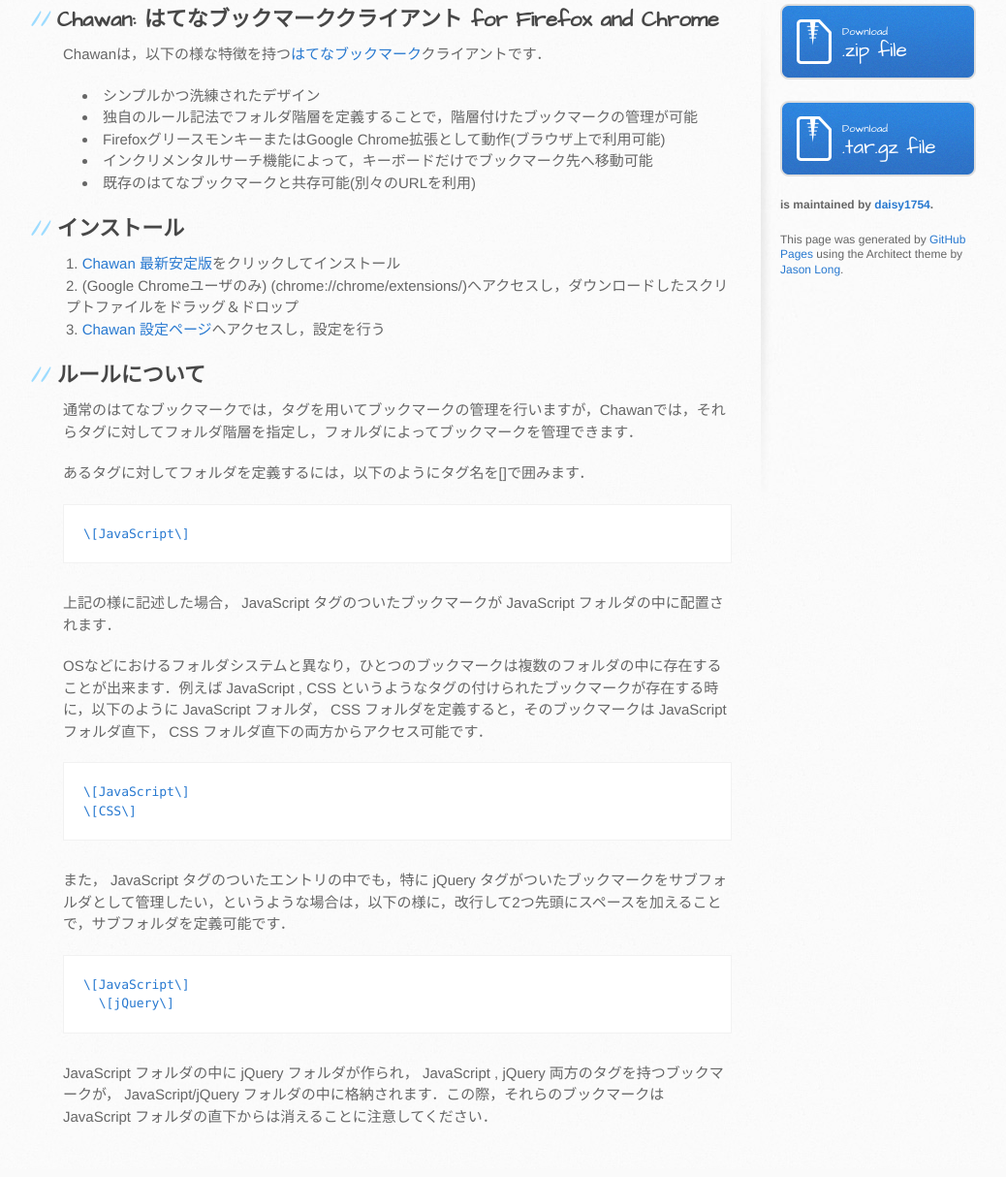
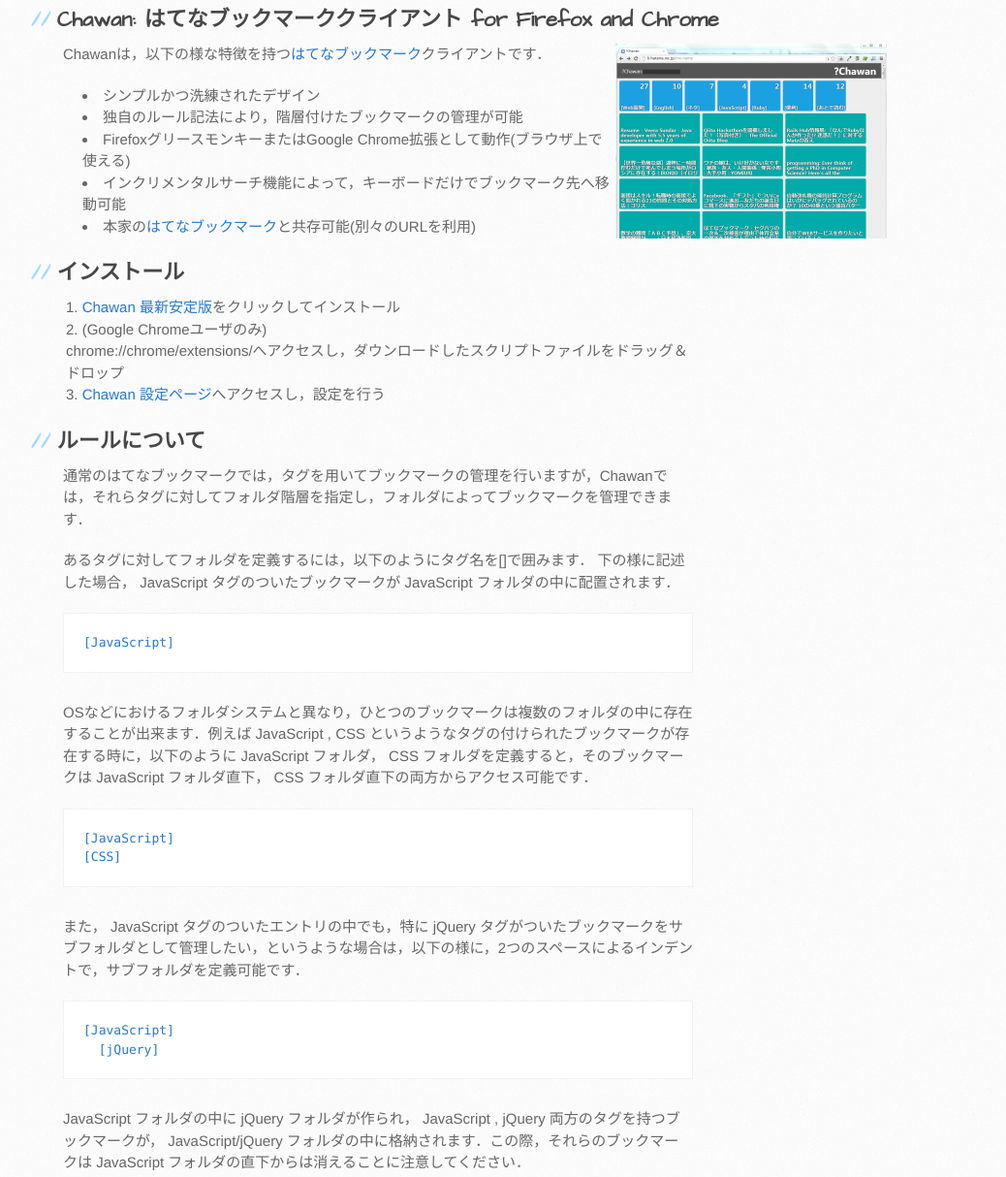
Before and after one commit to hiroqn/chawan, a plain HTML site: page index.html in a window 1280 px wide. Shown: the part 228-1442 px from the top of the page at 97% size, without its empty margins (105-1143 px from the left). Drawn offline with Linux system fonts and the light colour scheme.

Commit message:
modify design, add screenshot and fix typos

```diff
--- a/index.html
+++ b/index.html
@@ -13,7 +13,7 @@
     <script src="//html5shiv.googlecode.com/svn/trunk/html5.js"></script>
     <![endif]-->
 
-    <title>Chawan by daisy1754</title>
+    <title>Chawan: Hatena bookmark client user script</title>
   </head>
 
   <body>
@@ -21,7 +21,7 @@
       <div class="inner">
         <h1>Chawan</h1>
         <h2>UserScript for Hatena bookmark</h2>
-        <a href="https://github.com/daisy1754/chawan" class="button"><small>View project on</small>GitHub</a>
+        <a href="https://github.com/hiroqn/chawan" class="button"><small>View project on</small>GitHub</a>
       </div>
     </header>
 
@@ -29,60 +29,57 @@
       <div class="inner clearfix">
         <section id="main-content">
           <h2>Chawan: はてなブックマーククライアント for Firefox and Chrome</h2>
-
+          <a href="images/chawan-screenshot.png">
+          <img src="images/chawan-screenshot-w280.png" alt="Chawan: スクリーンショット" id="screenshot"></a>
 <p>Chawanは，以下の様な特徴を持つ<a href="http://b.hatena.ne.jp">はてなブックマーク</a>クライアントです．</p>
 
 <ul>
 <li>シンプルかつ洗練されたデザイン</li>
-<li>独自のルール記法でフォルダ階層を定義することで，階層付けたブックマークの管理が可能</li>
-<li>FirefoxグリースモンキーまたはGoogle Chrome拡張として動作(ブラウザ上で利用可能)</li>
+<li>独自のルール記法により，階層付けたブックマークの管理が可能</li>
+<li>FirefoxグリースモンキーまたはGoogle Chrome拡張として動作(ブラウザ上で使える)</li>
 <li>インクリメンタルサーチ機能によって，キーボードだけでブックマーク先へ移動可能</li>
-<li>既存のはてなブックマークと共存可能(別々のURLを利用)</li>
-</ul><h2>インストール</h2>
-
+<li>本家の<a href="http://b.hatena.ne.jp">はてなブックマーク</a>と共存可能(別々のURLを利用)</li>
+</ul>
+<div class="clearfix"></div>
+<h2>インストール</h2>
+<div class="chapter-body">
 <ol>
 <li>
-<a href="">Chawan 最新安定版</a>をクリックしてインストール</li>
-<li>(Google Chromeユーザのみ) (chrome://chrome/extensions/)へアクセスし，ダウンロードしたスクリプトファイルをドラッグ＆ドロップ</li>
+<a href="https://github.com/hiroqn/chawan/raw/master/chawan.user.js">Chawan 最新安定版</a>をクリックしてインストール</li>
+<li>(Google Chromeユーザのみ)<br> <em>chrome://chrome/extensions/</em>へアクセスし，ダウンロードしたスクリプトファイルをドラッグ＆ドロップ</li>
 <li>
 <a href="http://b.hatena.ne.jp/my.name">Chawan 設定ページ</a>へアクセスし，設定を行う</li>
-</ol><h2>ルールについて</h2>
-
+</ol>
+</div>
+<h2>ルールについて</h2>
+<div class="chapter-body">
 <p>通常のはてなブックマークでは，タグを用いてブックマークの管理を行いますが，Chawanでは，それらタグに対してフォルダ階層を指定し，フォルダによってブックマークを管理できます．</p>
 
-<p>あるタグに対してフォルダを定義するには，以下のようにタグ名を[]で囲みます．</p>
+<p>あるタグに対してフォルダを定義するには，以下のようにタグ名を[]で囲みます．
+ 下の様に記述した場合， <em>JavaScript</em> タグのついたブックマークが <em>JavaScript</em> フォルダの中に配置されます．</p>
 
-<pre><code>\[JavaScript\]
+
+<pre><code>[JavaScript]
 </code></pre>
-
-<p>上記の様に記述した場合， <em>JavaScript</em> タグのついたブックマークが <em>JavaScript</em> フォルダの中に配置されます．</p>
 
 <p>OSなどにおけるフォルダシステムと異なり，ひとつのブックマークは複数のフォルダの中に存在することが出来ます．例えば <em>JavaScript</em> ,  <em>CSS</em> というようなタグの付けられたブックマークが存在する時に，以下のように <em>JavaScript</em> フォルダ， <em>CSS</em> フォルダを定義すると，そのブックマークは <em>JavaScript</em> フォルダ直下， <em>CSS</em> フォルダ直下の両方からアクセス可能です．</p>
 
-<pre><code>\[JavaScript\]
-\[CSS\]
+<pre><code>[JavaScript]
+[CSS]
 </code></pre>
 
-<p>また， <em>JavaScript</em> タグのついたエントリの中でも，特に <em>jQuery</em> タグがついたブックマークをサブフォルダとして管理したい，というような場合は，以下の様に，改行して2つ先頭にスペースを加えることで，サブフォルダを定義可能です．</p>
+<p>また， <em>JavaScript</em> タグのついたエントリの中でも，特に <em>jQuery</em> タグがついたブックマークをサブフォルダとして管理したい，というような場合は，以下の様に，2つのスペースによるインデントで，サブフォルダを定義可能です．</p>
 
-<pre><code>\[JavaScript\]
-  \[jQuery\]
+<pre><code>[JavaScript]
+  [jQuery]
 </code></pre>
 
 <p><em>JavaScript</em> フォルダの中に <em>jQuery</em> フォルダが作られ， <em>JavaScript</em> ,  <em>jQuery</em> 両方のタグを持つブックマークが， <em>JavaScript/jQuery</em> フォルダの中に格納されます．この際，それらのブックマークは <em>JavaScript</em> フォルダの直下からは消えることに注意してください．</p>
+        </div>
         </section>
-
+<hr>
         <aside id="sidebar">
-          <a href="https://github.com/daisy1754/chawan/zipball/master" class="button">
-            <small>Download</small>
-            .zip file
-          </a>
-          <a href="https://github.com/daisy1754/chawan/tarball/master" class="button">
-            <small>Download</small>
-            .tar.gz file
-          </a>
-
-          <p class="repo-owner"><a href="https://github.com/daisy1754/chawan"></a> is maintained by <a href="https://github.com/daisy1754">daisy1754</a>.</p>
+          <p class="repo-owner"><a href="https://github.com/hiroqn/chawan"></a>This project is maintained by <a href="https://github.com/hiroqn">hiroqn</a> and <a href="https://github.com/daisy1754">daisy1754</a>.</p>
 
           <p>This page was generated by <a href="pages.github.com">GitHub Pages</a> using the Architect theme by <a href="http://twitter.com/jasonlong">Jason Long</a>.</p>
         </aside>
--- a/stylesheets/stylesheet.css
+++ b/stylesheets/stylesheet.css
@@ -101,19 +101,22 @@
 }
 
 #main-content {
-  width: 690px;
-  float: left;
+  width: 850px;
 }
-
+.chapter-body {
+  width: 650px;
+}
 #main-content img {
   max-width: 100%;
 }
 
+#screenshot {
+  float:right;
+  width: 280px;
+}
+
 aside#sidebar {
-  width: 200px;
-  padding-left: 20px;
-  min-height: 504px;
-  float: right;
+
   background: transparent url(../images/sidebar-bg.jpg) 0 0 no-repeat;
   font-size: 12px;
   line-height: 1.3;
@@ -152,6 +155,8 @@
   width: 138px;
   padding-left: 64px;
   display: block;
+  margin-right: 15px;
+  float: left;
   background: transparent url(../images/download-button.png) 0 0 no-repeat;
   margin-bottom: 20px;
   font-size: 21px;
```
Also changed, not shown: images/chawan-screenshot-w280.png (added), images/chawan-screenshot.png (added).
